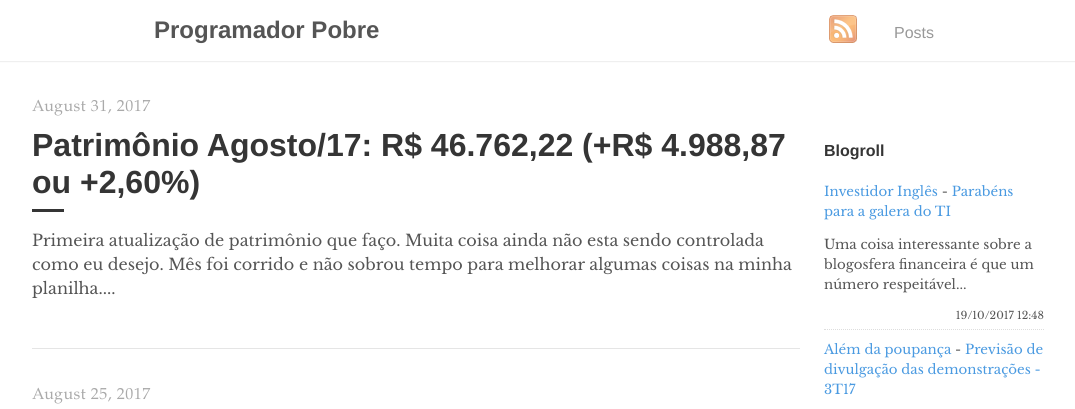
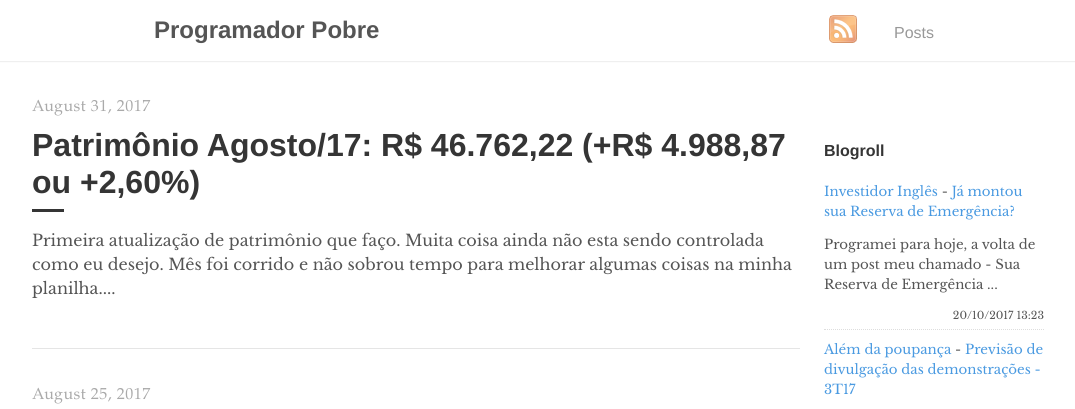
Before and after one commit to programadorpobre/programadorpobre.github.io, a Jekyll site: the page built from index.html, in a window 1280 px wide. Shown: the top 409 px of the page, without its empty margins (96-1171 px from the left). Built offline with Jekyll 4.4.1, drawn with Linux system fonts in a browser that asks for light colours; the list of posts is cut into pages by our own code; comment, search, counter and statistics services are not loaded.

Commit message:
[ci skip] travis #76

```diff
--- a/_includes/feed-entries.html
+++ b/_includes/feed-entries.html
@@ -1,7 +1,7 @@
 <div class="feed-entry">
-    <a class="feed-entry-site-name" href="http://investidoringles.blogspot.com/">Investidor Inglês</a> - <a class="feed-entry-title" href="http://investidoringles.blogspot.com/2017/10/dia-do-profissional-de-ti.html">Parabéns para a galera do TI</a>
-    <p class="feed-entry-summary">Uma coisa interessante sobre a blogosfera financeira é que um número respeitável...</p>
-    <time datetime="2017-10-19T12:48:00.001-02:00">19/10/2017 12:48</time>
+    <a class="feed-entry-site-name" href="http://investidoringles.blogspot.com/">Investidor Inglês</a> - <a class="feed-entry-title" href="http://investidoringles.blogspot.com/2017/10/importancia-da-reserva-de-emergencia.html">Já montou sua Reserva de Emergência?</a>
+    <p class="feed-entry-summary">Programei para hoje, a volta de um post meu chamado - Sua Reserva de Emergência ...</p>
+    <time datetime="2017-10-20T13:23:00.001-02:00">20/10/2017 13:23</time>
 </div>
 <div class="feed-entry">
     <a class="feed-entry-site-name" href="http://alemdapoupanca.blogspot.com/">Além da poupança</a> - <a class="feed-entry-title" href="http://alemdapoupanca.blogspot.com/2017/10/previsao-de-divulgacao-das.html">Previsão de divulgação das demonstrações - 3T17</a>
```
